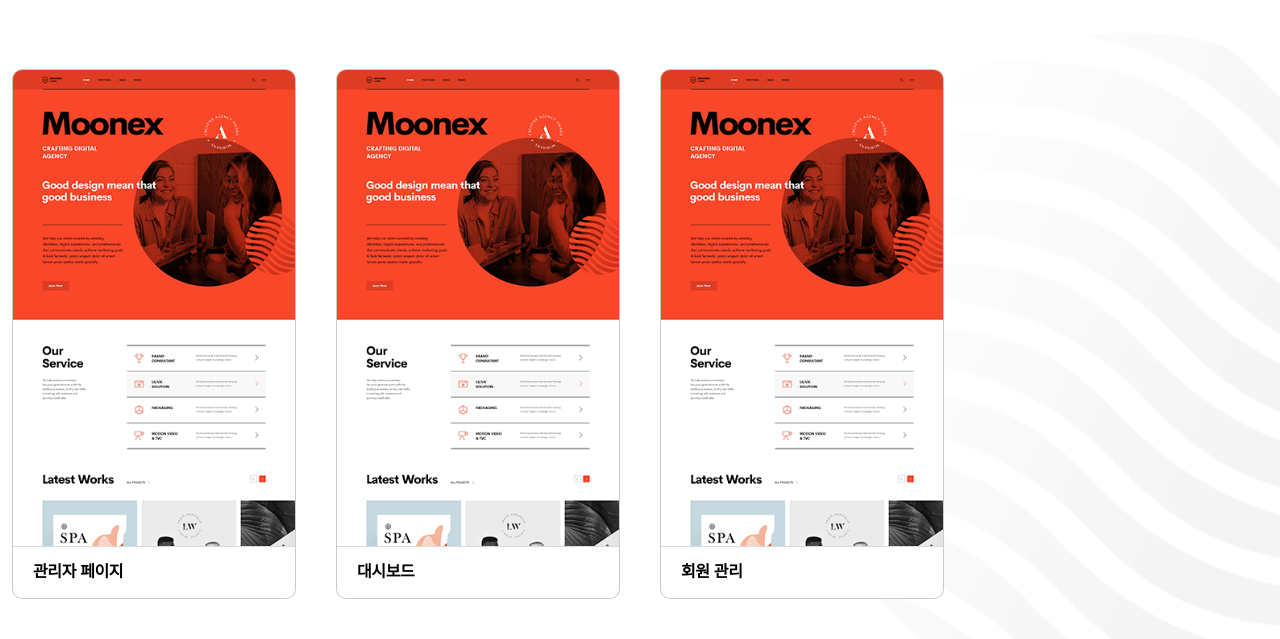
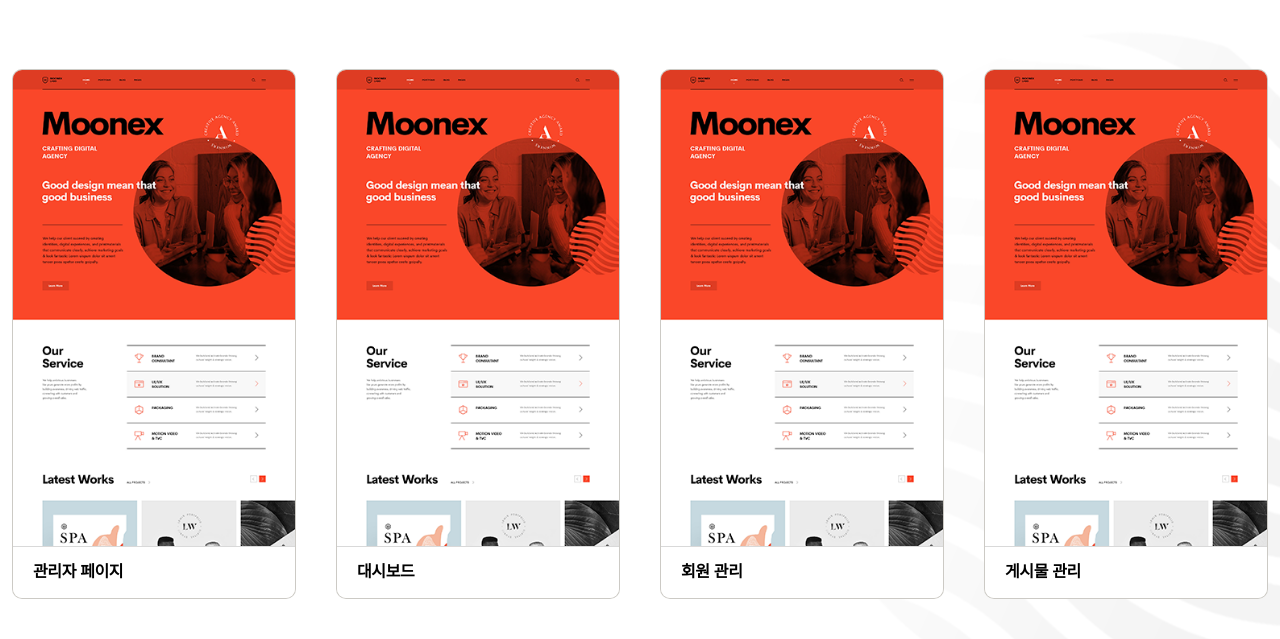
Before and after one commit to XCEVOR/final-dalrun-front, a React (Create React App) app: page /asj-work in a window 1280 px wide. Shown: the part 313-952 px from the top of the page. Built offline with nearby package versions, Linux system fonts and the light colour scheme.

Commit message:
docs : asjWorkspace content 목록 추가

```diff
--- a/src/views/inner-pages/dalrun-asj/asjWorkspace.jsx
+++ b/src/views/inner-pages/dalrun-asj/asjWorkspace.jsx
@@ -17,8 +17,26 @@ const demoContent = [
   },
   {
     demoImg: "home-default",
-    routerPath: "/admin/members/member",
+    routerPath: "/admin/members",
     title: "회원 관리",
+    delayAnimationTime: "0",
+  },
+  {
+    demoImg: "home-default",
+    routerPath: "/admin/bbs",
+    title: "게시물 관리",
+    delayAnimationTime: "0",
+  },
+  {
+    demoImg: "home-default",
+    routerPath: "/admin/store",
+    title: "쇼핑몰 관리",
+    delayAnimationTime: "0",
+  },
+  {
+    demoImg: "home-default",
+    routerPath: "/admin/chart",
+    title: "차트",
     delayAnimationTime: "0",
   },
 
```
